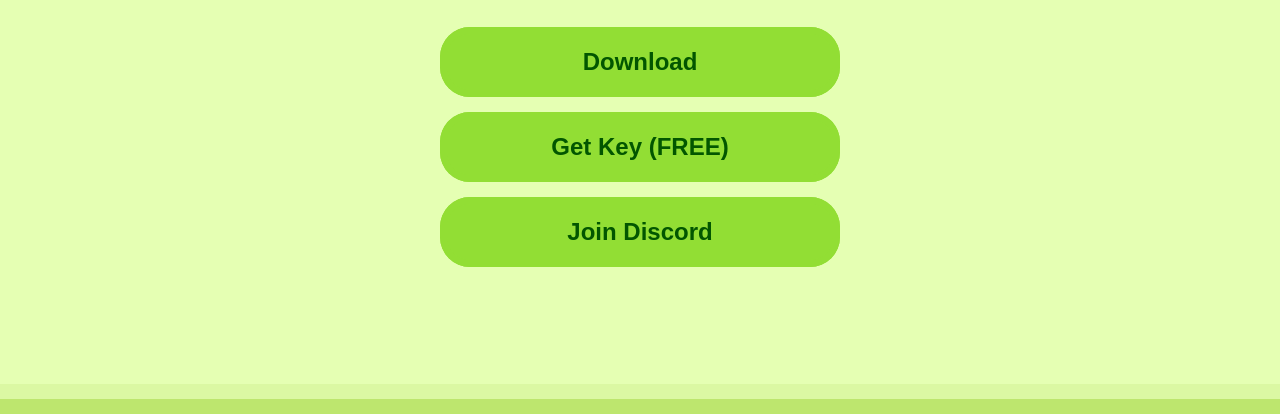
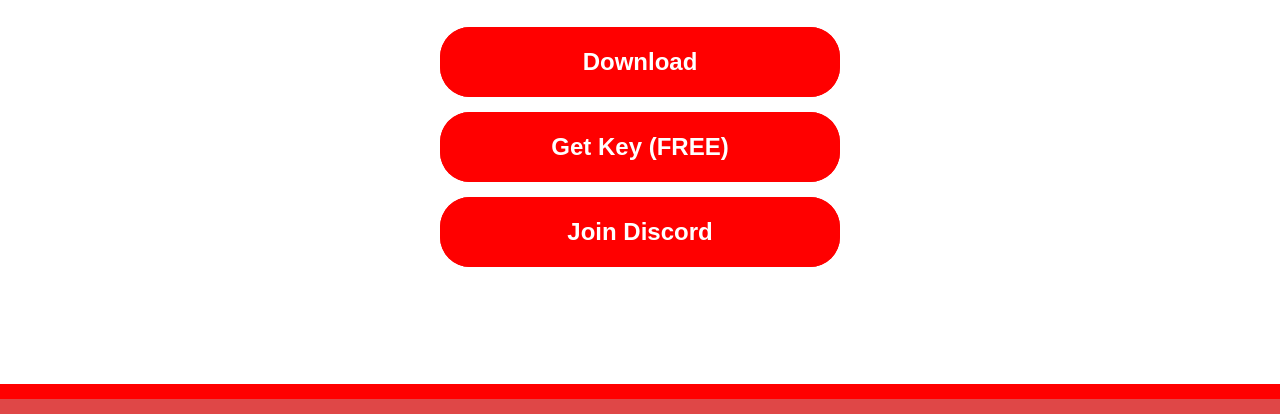
Before and after one commit to RiverMod/river, a plain HTML site: page index.html in a window 1280 px wide. Shown: the part 386-800 px from the top of the page. Drawn offline with Linux system fonts and the light colour scheme.

Commit message:
Update index.html

```diff
--- a/index.html
+++ b/index.html
@@ -4,12 +4,12 @@
   }
 
   :root {
-    --background: #e5ffb3;
-    --background-accent: #dbf8a3;
-    --background-accent-2: #bde66e;
-    --light: #92de34;
-    --dark: #69bc22;
-    --text: #025600;
+    --background: #ffffff60;
+    --background-accent: #ff0000;
+    --background-accent-2: #df4747;
+    --light: rgb(255, 0, 0);
+    --dark: #df8728;
+    --text: #ffffff;
   }
 
   body {
```
